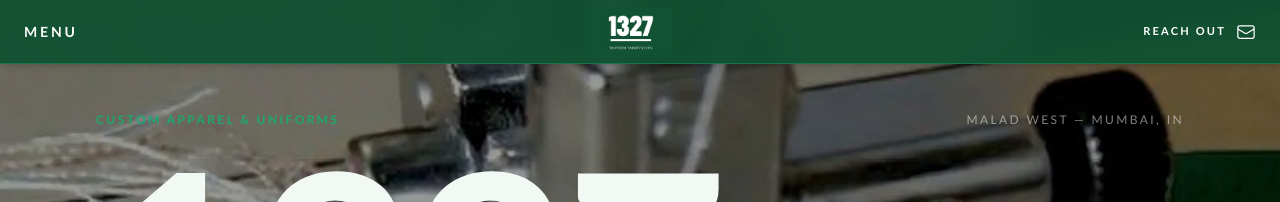
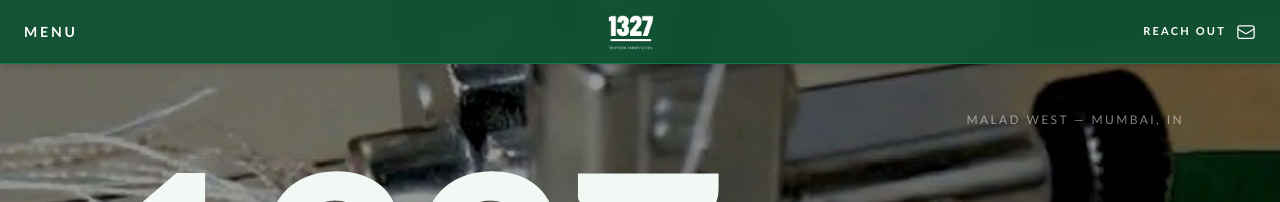
Before and after one commit to ke7innnn/1327-thirteentwentyseven, a Next.js app: page / in a window 1280 px wide. Shown: the top 202 px of the page. Built offline with nearby package versions, Linux system fonts and the light colour scheme.

Commit message:
fix: remove Custom Apparel & Uniforms top bar label in Hero section

```diff
--- a/src/components/Mission.tsx
+++ b/src/components/Mission.tsx
@@ -282,8 +282,7 @@ function HeroContent({ scrollProgress }: { scrollProgress: MotionValue<number> }
                     className="absolute inset-0 w-full h-full flex flex-col justify-between px-5 sm:px-8 md:px-16 lg:px-24 pt-20 pb-4 sm:pt-24 sm:pb-6 md:py-28 animate-[fadeIn_0.5s_ease-out]"
                 >
                     {/* Top Bar */}
-                    <div className="flex justify-between items-center text-[10px] md:text-xs font-mono tracking-[0.2em] uppercase text-white/50 w-full">
-                        <span className="text-[#1EA86E] font-semibold text-left">Custom Apparel &amp; Uniforms</span>
+                    <div className="flex justify-end items-center text-[10px] md:text-xs font-mono tracking-[0.2em] uppercase text-white/50 w-full">
                         <span className="text-right hidden sm:inline">Malad West — Mumbai, IN</span>
                     </div>
 
```
